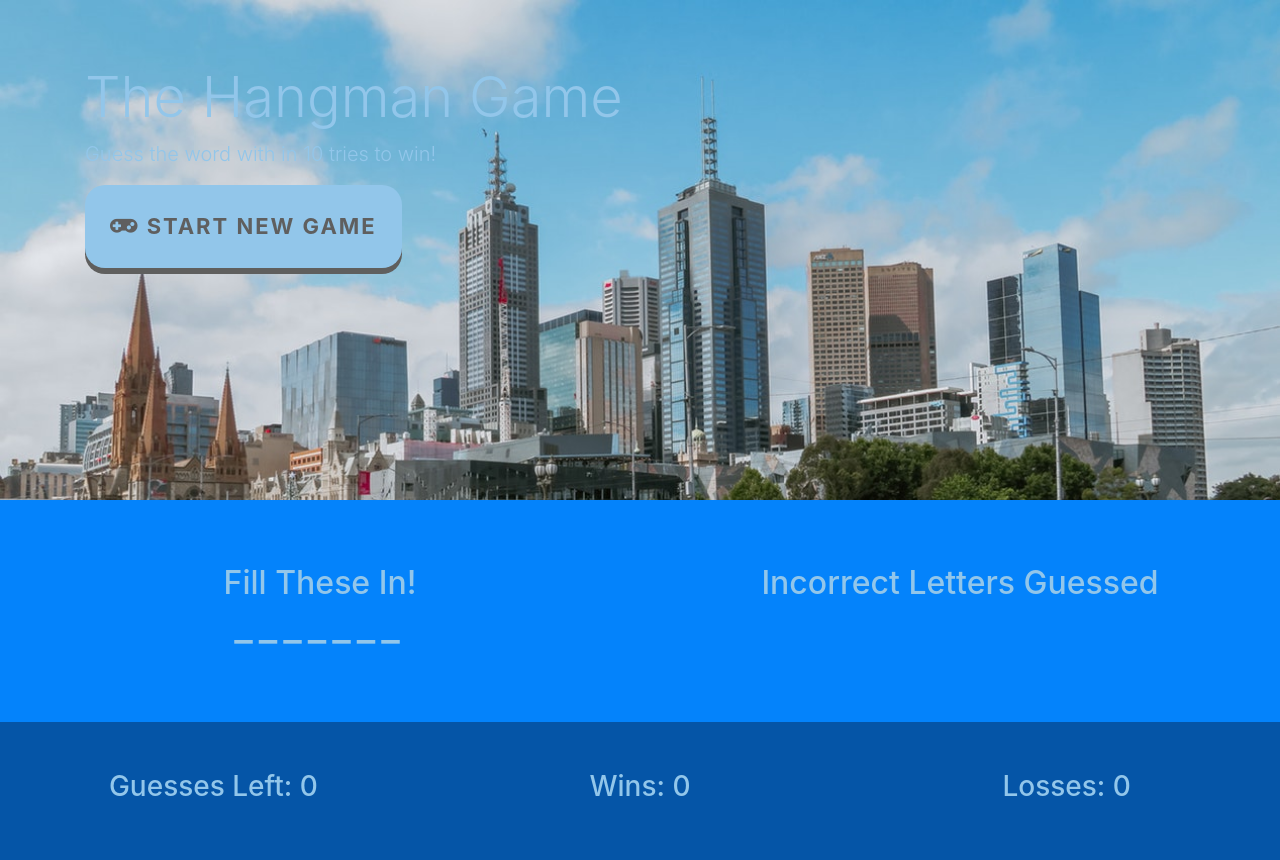
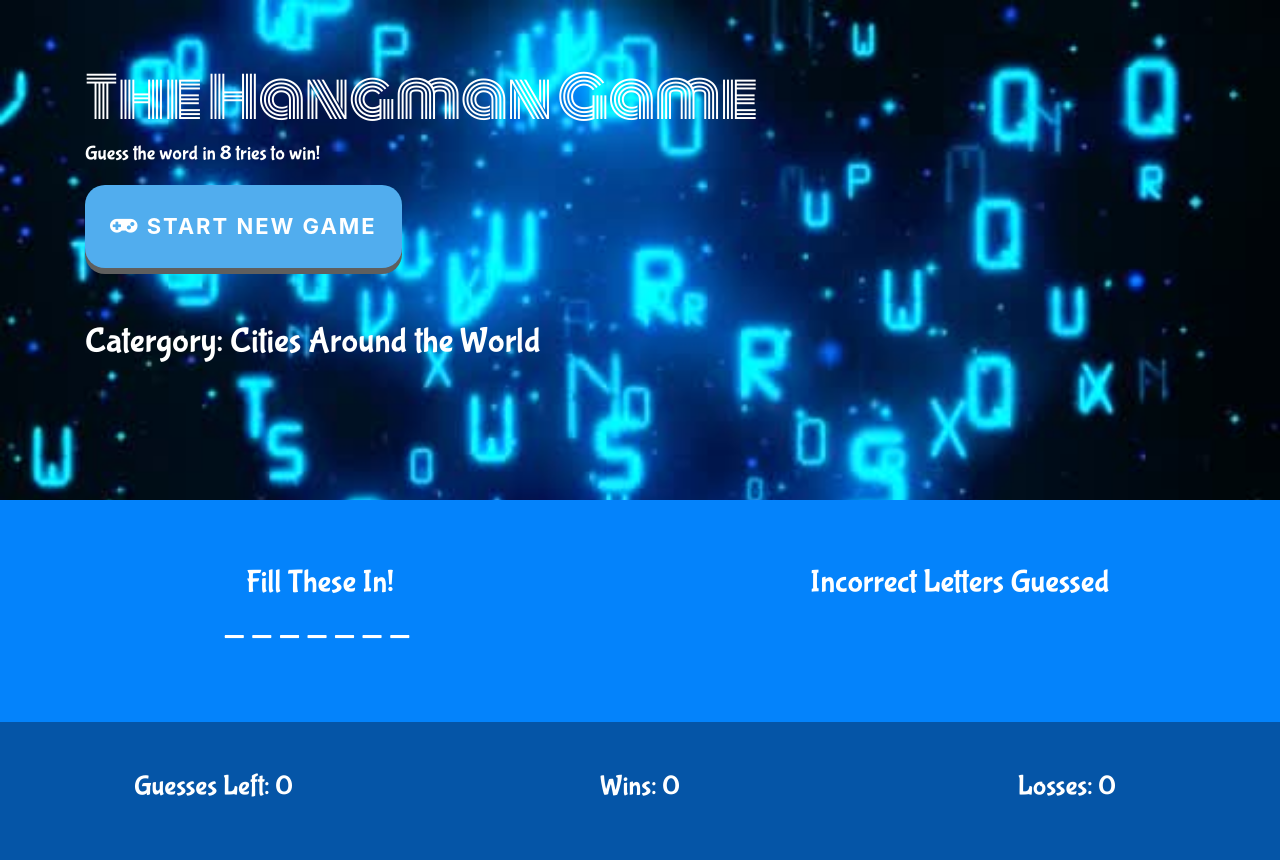
Before and after one commit to waqar-habib/The-Hangman-Game, a plain HTML site: page index.html in a window 1280 px wide. Drawn offline with nearby package versions, Linux system fonts and the light colour scheme.

Commit message:
final working game, updated readme, changed styling in css

```diff
--- a/assets/css/style.css
+++ b/assets/css/style.css
@@ -2,14 +2,20 @@
 body {
     color: #92c6ea;
     background-color: #0555a7;
-    }
+}
 
 .jumbotron-fluid { /*style the background to make it fit nicely*/
-    background-image: url("../images/background.jpeg");
-        height: 500px !important;
+    background-image: url("../images/background.jpg");
+    height: 500px !important;
     background-repeat: no-repeat;
     background-size: 100% !important;
-    background-position: top center;
+
+}
+
+.category {
+    font-family: 'Bubblegum Sans', cursive !important;
+    color: #ffffff;
+    font-size: 35px;
 }
 
 #new-game-button {
@@ -17,11 +23,11 @@ body {
     border: none;
     cursor: pointer;
     display: block;
-    background-color: #92c6ea;
+    background-color: #51adee;
     position: relative;
     font-size: 22px;
     font-weight: bold;
-    color: #5f5f5f;
+    color: #ffffff;
     text-transform: uppercase;
     letter-spacing: 2px;
     padding: 25px;
@@ -42,7 +48,24 @@ body {
     background-color: #0483fb !important;
 }
 
+
 #placeholders {
     letter-spacing: 6px;
     font-size: 40px;
 }
+
+.display-4 {
+    font-family: 'Monoton', cursive;
+    color: #ffffff;
+}
+
+.lead {
+    font-family: 'Bubblegum Sans', cursive;
+    color: #ffffff;
+
+}
+
+h2, h3 {
+    font-family: 'Bubblegum Sans', cursive;
+    color: #ffffff;
+}
--- a/assets/javascript/game.js
+++ b/assets/javascript/game.js
@@ -134,8 +134,9 @@ function checkWin() {
 	if (pickedWord.toLowerCase() === pickedWordPlaceholderArr.join('').toLowerCase()) {
 		wins++;
 		document.getElementById("wins").textContent = wins;
-		alert ("You Win!");
-	}
+        alert ("You Win!");
+    }
+
 }
 
 // EventLister for new game button
--- a/index.html
+++ b/index.html
@@ -7,6 +7,7 @@
         <meta name="viewport" content="width=device-width, initial-scale=1">
         <link rel="stylesheet" href="https://stackpath.bootstrapcdn.com/bootstrap/4.3.1/css/bootstrap.min.css" integrity="sha384-ggOyR0iXCbMQv3Xipma34MD+dH/1fQ784/j6cY/iJTQUOhcWr7x9JvoRxT2MZw1T" crossorigin="anonymous">
         <link rel="stylesheet" href="https://use.fontawesome.com/releases/v5.7.2/css/all.css" integrity="sha384-fnmOCqbTlWIlj8LyTjo7mOUStjsKC4pOpQbqyi7RrhN7udi9RwhKkMHpvLbHG9Sr" crossorigin="anonymous">
+        <link href="https://fonts.googleapis.com/css?family=Bubblegum+Sans|Monoton" rel="stylesheet">
         <link rel="stylesheet" href="./assets/css/style.css">
     </head>
     <body>
@@ -14,11 +15,14 @@
             <div class="jumbotron jumbotron-fluid">
                 <div class="container">
                   <h1 class="display-4">The Hangman Game</h1>
-                  <p class="lead">Guess the word with in 10 tries to win!</p>
+                  <p class="lead">Guess the word in 8 tries to win!</p>
                   <button class="btn btn-primary btn-lg" id="new-game-button">
                       <i class="fas fa-gamepad"></i>
                       Start New Game
                   </button>
+                  <br>
+                  <br>
+                  <p class="category">Catergory: Cities Around the World</p>
 
                 </div>
             </div>
```
Also changed, not shown: assets/images/background.jpg (added), 1 other file.
